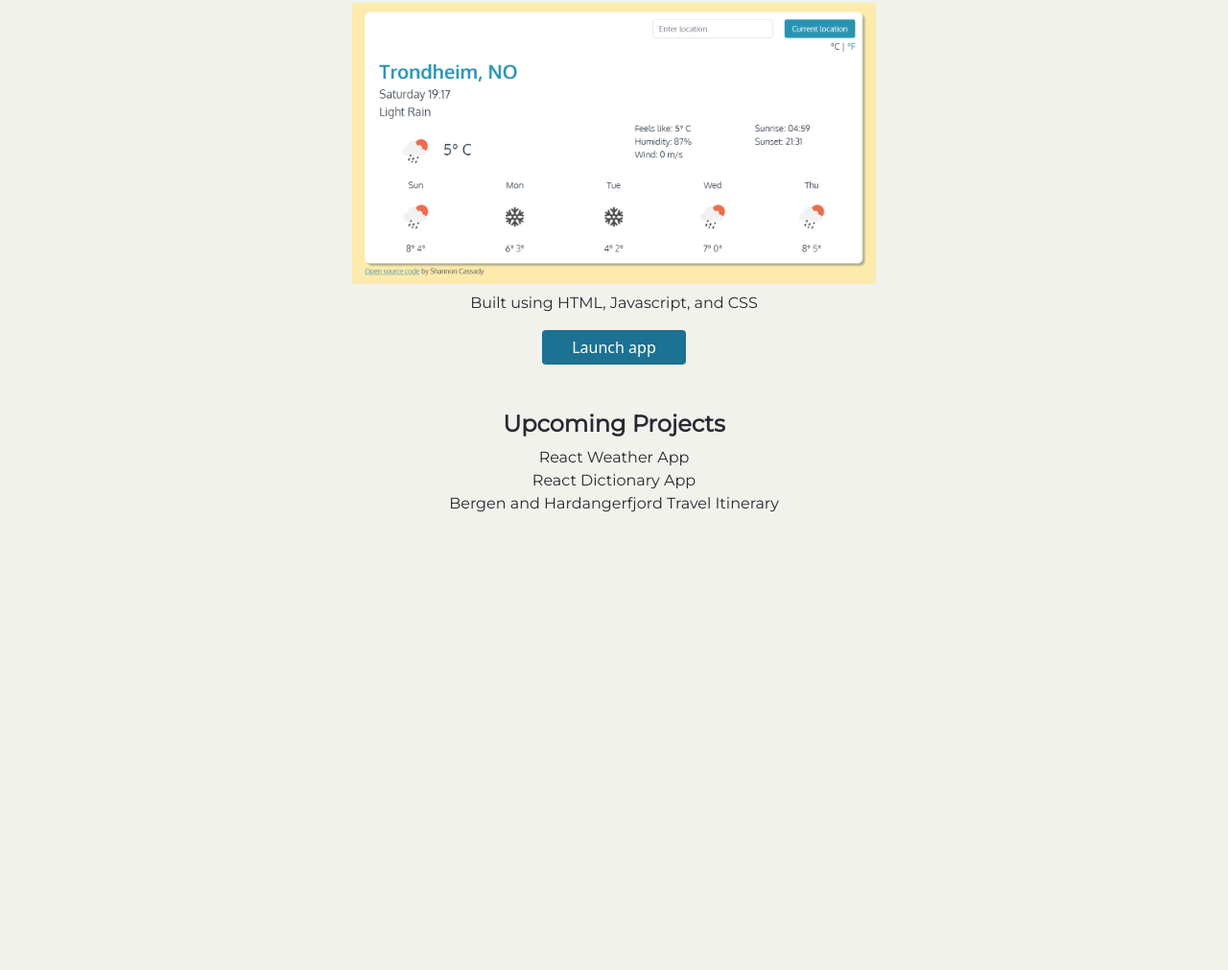
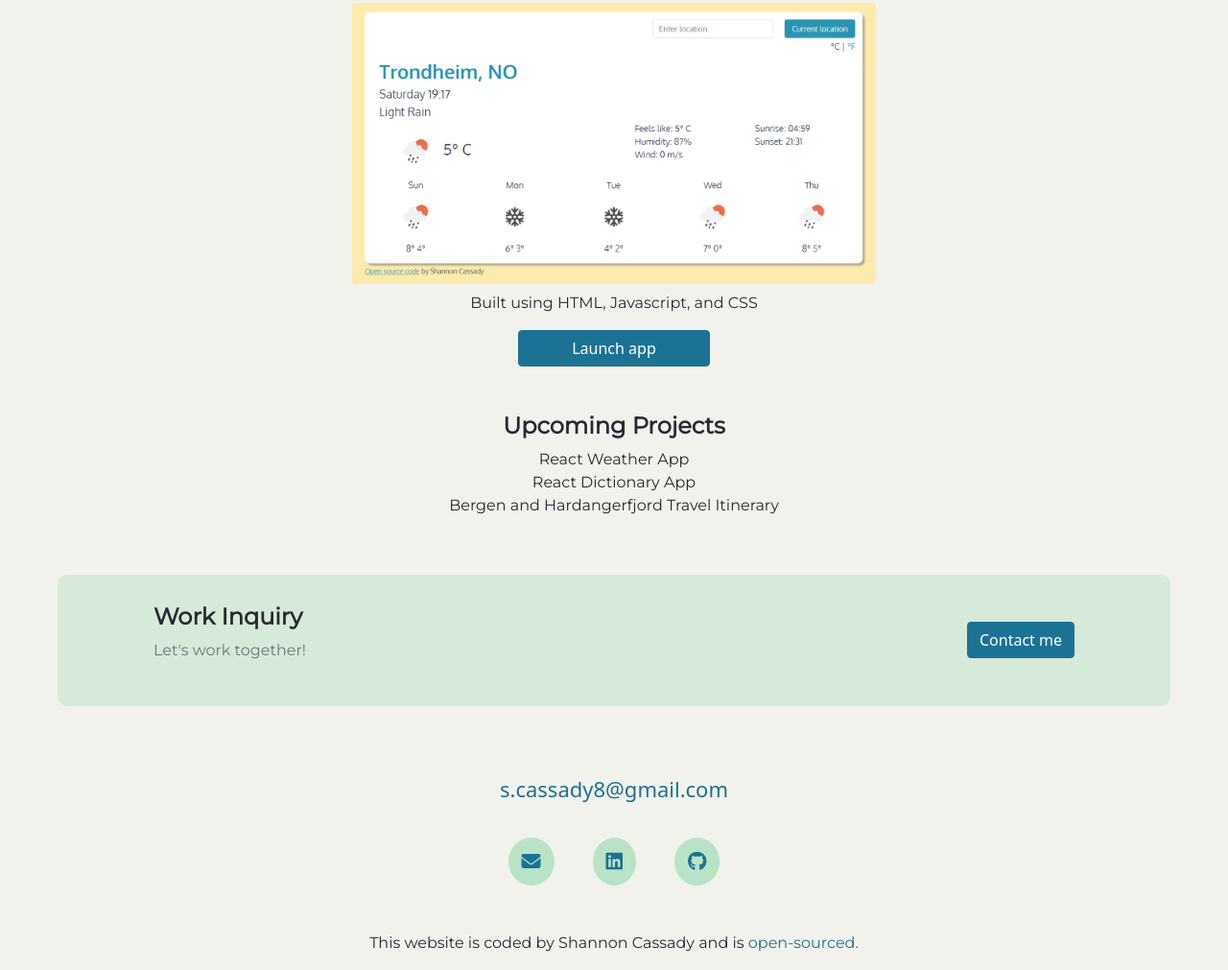
Before and after one commit to scassady8/ShannonCassady-Portfolio, a plain HTML site: page index.html in a window 1280 px wide. Shown: the part 553-1564 px from the top of the page at 96% size. Before the commit the page ends 1106 px from the top, so only its background shows below. Drawn offline with nearby package versions, Linux system fonts and the light colour scheme.

Commit message:
Created footer

```diff
--- a/index.html
+++ b/index.html
@@ -98,5 +98,48 @@
       <li>React Dictionary App</li>
       <li>Bergen and Hardangerfjord Travel Itinerary</li>
     </ul>
+    <footer class="footer">
+      <div
+        class="work-inquiry d-flex justify-content-between align-items-center"
+      >
+        <div>
+          <h3><strong>Work Inquiry</strong></h3>
+          <p class="text-muted">Let's work together!</p>
+        </div>
+        <div>
+          <a href="mailto:s.cassady8@gmail.com" class="btn btn-primary"
+            >Contact me</a
+          >
+        </div>
+      </div>
+      <div class="d-flex justify-content-center">
+        <a href="mailto:s.cassady8@gmail.com" class="email"
+          >s.cassady8@gmail.com</a
+        >
+      </div>
+
+      <div class="social-links d-flex justify-content-center my-4">
+        <a href="mailto:s.cassady8@gmail.com"
+          ><i class="fa-solid fa-envelope"></i
+        ></a>
+        <a
+          href="https://www.linkedin.com/in/shannon-cassady-627384239/"
+          target="_blank"
+          ><i class="fa-brands fa-linkedin"></i
+        ></a>
+        <a href="https://github.com/scassady8" target="_blank"
+          ><i class="fa-brands fa-github"></i
+        ></a>
+      </div>
+      <br />
+      <p class="text-center coder">
+        This website is coded by Shannon Cassady and is
+        <a
+          href="https://github.com/scassady8/ShannonCassady-Portfolio"
+          target="_blank"
+          >open-sourced.</a
+        >
+      </p>
+    </footer>
   </body>
 </html>
--- a/styles/app.css
+++ b/styles/app.css
@@ -70,10 +70,16 @@ li {
 }
 .btn-primary {
   background-color: var(--primarycolor);
-  border: var(--primarycolor);
+  border: 1px solid var(--primarycolor);
   display: block;
   margin: auto;
-  max-width: 150px;
+  max-width: 200px;
+  transition: all 100ms ease-in-out;
+}
+.btn-primary:hover {
+  background-color: var(--secondarycolor);
+  color: var(--primarycolor);
+  border: 1px solid var(--primarycolor);
 }
 .contact a {
   font-family: "Montserrat", sans-serif;
@@ -85,6 +91,44 @@ li {
   color: var(--primarycolor);
   text-decoration: underline;
 }
+footer .work-inquiry {
+  background-color: rgba(185, 227, 198, 0.5);
+  border-radius: 10px;
+  padding: 30px 100px;
+  margin: 60px;
+}
+footer .social-links a {
+  color: var(--primarycolor);
+  background-color: var(--tertiarycolor);
+  margin: 0 20px;
+  border-radius: 50%;
+  padding: 10px 14px;
+  font-size: 20px;
+  transition: all 100ms ease-in-out;
+}
+footer .social-links a:hover {
+  color: var(--tertiarycolor);
+  background-color: var(--primarycolor);
+}
+.email {
+  color: var(--primarycolor);
+  font-size: 22px;
+  margin: 10px 0px;
+  text-decoration: none;
+}
+.email:hover {
+  color: var(--primarycolor);
+  text-decoration: underline;
+}
+.coder a {
+  color: var(--primarycolor);
+  text-decoration: none;
+}
+.coder a:hover {
+  color: var(--primarycolor);
+  text-decoration: underline;
+}
+
 @media (max-width: 600px) {
   h1 {
     font-size: 50px;
```
